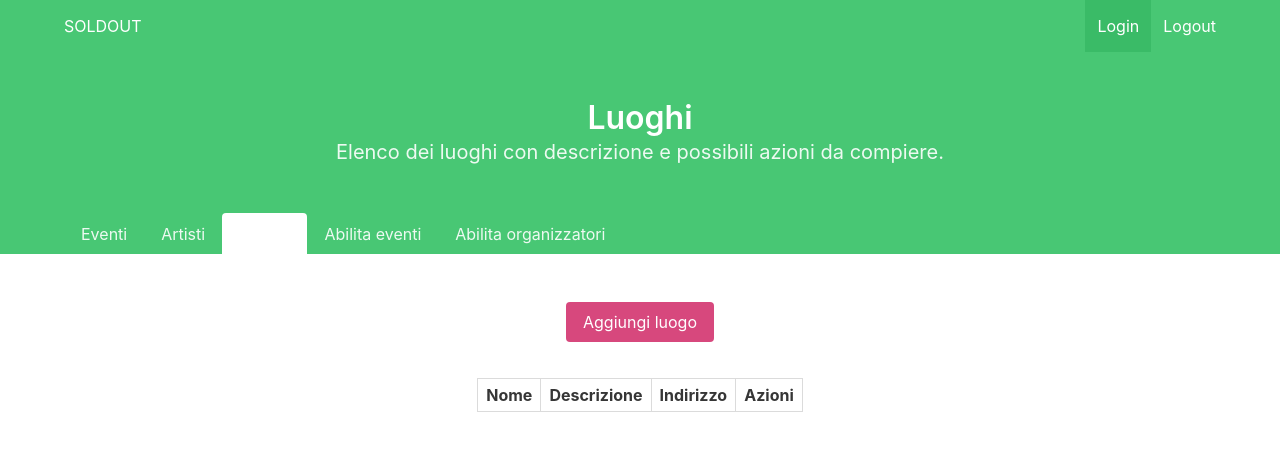
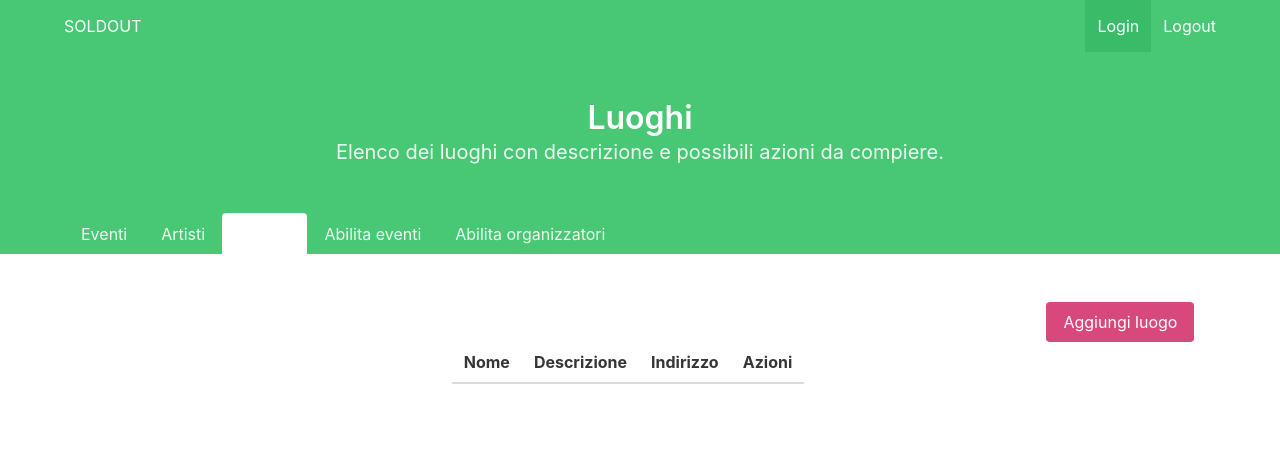
Before and after one commit to mattiamari/unibo-soldout, a PHP site: page /organizzatore/visualizzaLuoghi.php in a window 1280 px wide. Shown: the top 451 px of the page. Run offline with PHP 8.4, Linux system fonts and the light colour scheme; the visitor is signed in with stand-in values (Sample User, id 1); data that the repository does not hold is empty; style sheets or scripts are compiled from the project's sources; some libraries are stand-ins or nearby versions.

Commit message:
more work

```diff
--- a/organizzatore/abilitaEventi.php
+++ b/organizzatore/abilitaEventi.php
@@ -120,7 +120,7 @@ $events = $db->getDontEnabledEventList(0);
 <br>
 
     <section>
-        <div class="table is-bordered is-striped is-narrow is-hoverable columns is-centered">
+        <div class="table-container is-bordered is-striped is-narrow is-hoverable columns is-centered">
             <table class="table is-striped">
                 <thead>
                     <?php
--- a/organizzatore/abilitaOrganizzatori.php
+++ b/organizzatore/abilitaOrganizzatori.php
@@ -136,11 +136,11 @@ $managersEnabled = $db->getDontEnabledManagerList(1);
 <br>
     <section>
       <div class="columns is-centered">
-        <h1 class="title">Utenti da abilitare a organizzatori</h1>
+        <h1 class="title">Da abilitare</h1>
       </div>
       <br>
         <div class="table is-bordered is-striped is-narrow is-hoverable columns is-centered">
-            <table class="tableis-striped">
+            <table class="table is-striped">
                 <thead>
                     <?php
                         if($managersDontEnabled!=null) {
@@ -174,7 +174,7 @@ $managersEnabled = $db->getDontEnabledManagerList(1);
 <br><br>
     <section>
       <div class="columns is-centered">
-        <h1 class="title">Organizzatori da poter rendere admin</h1>
+        <h1 class="title">Organizzatori</h1>
       </div>
       <br>
         <div class="table is-bordered is-striped is-narrow is-hoverable columns is-centered">
--- a/organizzatore/creazioneArtista.php
+++ b/organizzatore/creazioneArtista.php
@@ -60,7 +60,7 @@ if (isset($_GET["id"])) {
 	<?php require "navbarArtista.php"?>
 	<br>
 	<div id="container">
-	<h1 class="title">Crea un nuovo artista</h1>
+	<h1 class="title"><?php if (isset($id)) echo "Modifica artista"; else echo "Crea un nuovo artista"?></h1>
 	<form enctype="multipart/form-data" method="POST" action="creazioneArtista.php?<?php if ($isArtistSet) echo "id=" . $artist["id"]; ?>">
 		<label for="id"></label>
 		<input class="input" type="hidden" name="id" id="id" value="<?php if ($isArtistSet) {echo $artist["id"];} ?>">
@@ -102,7 +102,7 @@ if (isset($_GET["id"])) {
     		<span class="icon is-small">
       			<i class="fas fa-check"></i>
     		</span>
-			<span>Crea</span>
+			<span><?php if (isset($id)) echo "Salva"; else echo "Crea"?></span>
 
   		</button>
 		  <a class="button" href="./visualizzaArtisti.php">Torna agli artisti</a>
--- a/organizzatore/creazioneLuogo.php
+++ b/organizzatore/creazioneLuogo.php
@@ -70,7 +70,7 @@ if (isset($_GET["id"])) {
     <?php require "navbarLuogo.php"; ?>
     <br>
     <div id="container">
-  <h1 class="title">Inserisci nuovo luogo</h1>
+  <h1 class="title"><?php if (isset($id)) echo "Modifica luogo"; else echo "Crea un nuovo luogo"?></h1>
   <form enctype="multipart/form-data" action="?<?php if (isset($_GET["id"])) echo "id=" . $id ?>" method="POST">
     <label for="id"></label>
     <input type="hidden" name="id" id="id" value="<?php if ($isVenueSet) {echo $venue["id"];} ?>">
@@ -158,7 +158,7 @@ if (isset($_GET["id"])) {
     		<span class="icon is-small">
       			<i class="fas fa-check"></i>
     		</span>
-    		<span>Crea</span>
+    		<span><?php if (isset($id)) echo "Salva"; else echo "Crea"?></span>
         </button>
         <a class="button" href="./visualizzaLuoghi.php">Torna ai luoghi</a>
     </div>
--- a/organizzatore/formEventi.php
+++ b/organizzatore/formEventi.php
@@ -71,6 +71,7 @@ function ticketTypeRow($ticketType)
   <meta name="viewport" content="width=device-width, initial-scale=1">
   <title></title>
   <link rel="stylesheet" href="style.css">
+  <link href="~bulma-calendar/dist/css/bulma-calendar.min.css" rel="stylesheet">
   <script defer src="https://use.fontawesome.com/releases/v5.3.1/js/all.js"></script>
   <script type="text/javascript" src="app.js"></script>
 
@@ -80,7 +81,7 @@ function ticketTypeRow($ticketType)
   <?php require "navbarEvento.php"; ?>
   <br>
     <div id="container">
-        <h1 class="title">Nuovo evento</h1>
+        <h1 class="title"><?php if ($isEventSet) echo "Modifica evento"; else echo "Crea un nuovo evento"?></h1>
         <form enctype="multipart/form-data" action="salvaEvento.php?redir=formEventi.php%3F" method="POST">
     <?php
     if ($id) {
@@ -175,7 +176,7 @@ function ticketTypeRow($ticketType)
     </div>
     <br>
     <div class="table is-bordered is-striped is-narrow is-hoverable columns is-centered">
-        <table class="table">
+        <table class="table-container">
             <thead>
                 <?php
                     if ($ticketTypes!=null) {
--- a/organizzatore/popupBiglietto.php
+++ b/organizzatore/popupBiglietto.php
@@ -53,7 +53,7 @@ if ($_SERVER["REQUEST_METHOD"] == "POST") {
 <body>
   <?php if ($id) : ?>
     <div id="container">
-    <h1 class="title">Nuova tipologia</h1>
+    <h1 class="title"><?php if (isset($id)) echo "Modifica tipologia"; else echo "Crea una nuova tipologia"?></h1>
     <form action="./popupBiglietto.php?id=<?php echo $id ?>" method="POST">
       <label for="id"></label>
       <input type="hidden" name="id" id="id" value="<?php echo $id; ?>">
@@ -86,7 +86,7 @@ if ($_SERVER["REQUEST_METHOD"] == "POST") {
           <span class="icon is-small">
       			<i class="fas fa-check"></i>
     		</span>
-    		<span>Crea</span></button>
+    		<span><?php if (isset($id)) echo "Salva"; else echo "Crea"?></span></button>
         <a class="button is-danger is-light" href="formEventi.php?id=<?php echo $id ?>">Torna indietro</a>
     </form>
   <?php else : ?>
--- a/organizzatore/style.scss
+++ b/organizzatore/style.scss
@@ -28,11 +28,15 @@ input[type='radio'] {
 
 .section {
     text-align: center;
+
 }
 
-.table {
-    margin-left: auto;
-    margin-right: auto;
+.table-container {
+    padding-left: 5%;
+    padding-right: 5%;
+    clear: both;
+
+
   }
 
 #container {
@@ -40,6 +44,26 @@ input[type='radio'] {
     left:30%;
     right: 30%;
 }
+
+#newElementButton {
+    float: right;
+    margin-right: 5%;
+}
+
+#newElementButtonEvent {
+    float: right;
+    margin-right: 5%;
+}
+
+
+
+
+
+
+#section {
+    max-width: 90%;
+}
+
 
 
 /* desktop e tablet */
--- a/organizzatore/visualizzaArtisti.php
+++ b/organizzatore/visualizzaArtisti.php
@@ -55,10 +55,10 @@ $artist = $db->countArtistWithShow();
 <body>
     <?php  require "navbarArtista.php"?>
     <section class="section">
-        <a href="creazioneArtista.php" class="button is-primary">Aggiungi artista</a>
+        <a id="newElementButton" href="creazioneArtista.php" class="button is-primary">Aggiungi artista</a>
     </section>
     <section>
-        <div class="table is-bordered is-striped is-narrow is-hoverable columns is-centered">
+        <div class="table-container is-bordered is-striped is-narrow is-hoverable columns is-centered">
             <table class="table is-striped">
                 <thead>
                     <tr>
--- a/organizzatore/visualizzaLuoghi.php
+++ b/organizzatore/visualizzaLuoghi.php
@@ -55,10 +55,10 @@ $venue = $db->countVenueWithShow();
 <body>
 <?php require "navbarLuogo.php";?>
     <section class="section">
-        <a href="creazioneLuogo.php" class="button is-primary">Aggiungi luogo</a>
+        <a id="newElementButton" href="creazioneLuogo.php" class="button is-primary">Aggiungi luogo</a>
     </section>
     <section>
-        <div class="table is-bordered is-striped is-narrow is-hoverable columns is-centered">
+        <div class="table-container is-bordered is-striped is-narrow is-hoverable columns is-centered">
             <table class="table is-striped">
                 <thead>
                     <tr>
```
Also changed, not shown: organizzatore/visualizzaEventi.php (+4 -4 lines).
